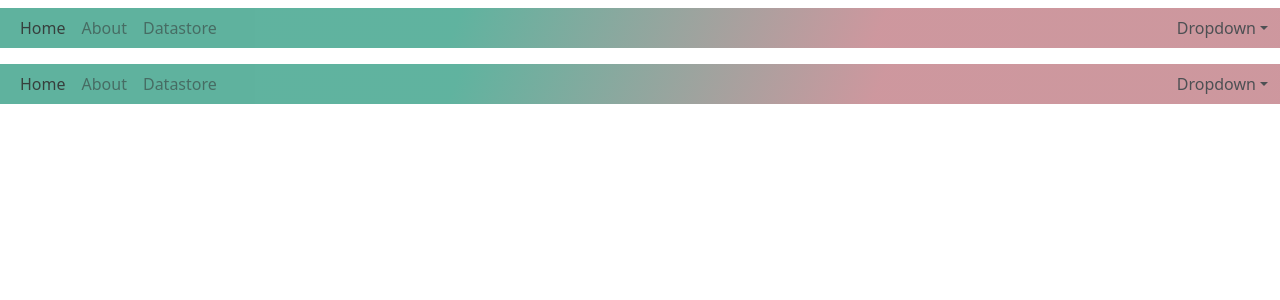
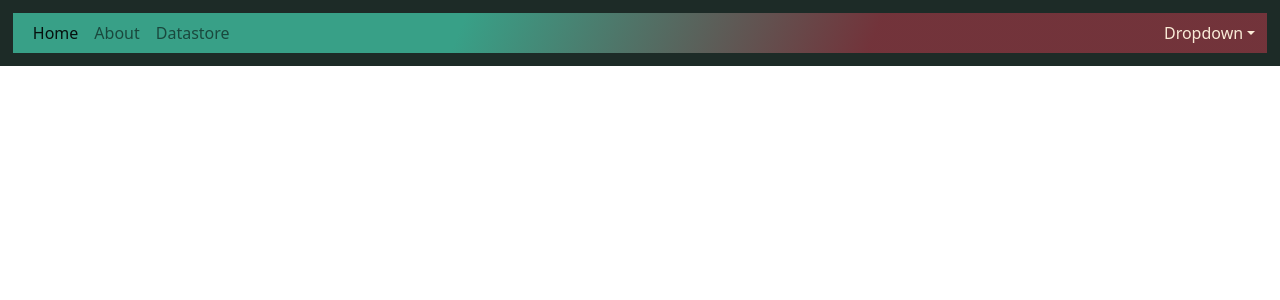
Before and after one commit to pankaj-design/practicebook, a React (Create React App) app in the folder front1/: page /navbar in a window 1280 px wide. Shown: the top 300 px of the page. Built offline with nearby package versions, Linux system fonts and the light colour scheme.

Commit message:
Navbar2 header

```diff
--- a/front1/src/App.css
+++ b/front1/src/App.css
@@ -34,36 +34,51 @@
   background-image: linear-gradient(111.84deg, #38A087 35.69%, rgba(160, 56, 69, 0.65) 68.55%);
   /* background-image: linear-gradient(180deg, red, yellow); */
 /* mix-blend-mode: normal; */
-  opacity: 80%;
+  opacity: 100%;
 }
-.D1{
-  float: right;
+.A1{
+  position: fixed;
+  width: 100%;
+  list-style: none;
+  display:flex;
+  background-color: rgb(29, 43, 39);
+  color: antiquewhite;
+  margin: 0;
+  opacity: 100%;
+  padding: 1%;
 }
-.D3{
-  float: right;
-
+.btn1{
+  color:rgb(220, 245, 231);
+  outline: none;
+}
+.btn ul li a{
+  color: red;
 }
 .D2{
-  float: right;
+ /* padding: 1%; */
+ margin: auto;
+};
+.dropdown {
   position: relative;
+  display: inline-block;
+}
 
-}
 .P1{
   height: 600px;
   width: 100%;
   /* background-image: linear-gradient(111.84deg, #38A087 35.69%, rgba(63, 26, 4, 0.75) 68.55%); */
-  background-image: url("https://images.unsplash.com/photo-1668231778943-08955dfc3afc?ixlib=rb-4.0.3&ixid=MnwxMjA3fDB8MHxwaG90by1wYWdlfHx8fGVufDB8fHx8&auto=format&fit=crop&w=870&q=80");
+  /* background-image: url("https://images.unsplash.com/photo-1668231778943-08955dfc3afc?ixlib=rb-4.0.3&ixid=MnwxMjA3fDB8MHxwaG90by1wYWdlfHx8fGVufDB8fHx8&auto=format&fit=crop&w=870&q=80"); */
   background-repeat: no-repeat;
   background-size: cover;
   align-items: center;
   /* display: grid; */
   border: 3px;
   border-style: double;
-  border-color: blue;
+  border-color: rgb(111, 28, 142);
 
 }
 .cout1{
-  color: white;
+  color: rgb(192, 27, 27);
   padding: 15px 10px;
 }
 .cout{
--- a/front1/src/App.js
+++ b/front1/src/App.js
@@ -13,8 +13,8 @@ function App() {
   return (
     <>
     <BrowserRouter>
-    <Navbar/>
-    {/* <Navbar2/> */}
+    {/* <Navbar/> */}
+    <Navbar2/>
 
       <Routes>
                  <Route exact path='/' element={< Home />}></Route>
--- a/front1/src/components/Navbar.js
+++ b/front1/src/components/Navbar.js
@@ -7,10 +7,7 @@ function Navbar() {
     <>
     <nav className="A1 navbar navbar-expand-lg ">
   <div className="container-fluid">
-    {/* <NavLink className="navbar-brand" to="/navbar">Navbar</NavLink>
-    <button className="navbar-toggler" type="button" data-bs-toggle="collapse" data-bs-target="#navbarNavAltMarkup" aria-controls="navbarNavAltMarkup" aria-expanded="false" aria-label="Toggle navigation">
-      <span className="navbar-toggler-icon"></span>
-    </button> */}
+
     <div className="collapse navbar-collapse" id="navbarNavAltMarkup">
       <div className="navbar-nav">
         <NavLink className="nav-link active" aria-current="page" to="/">Home</NavLink>
@@ -27,9 +24,9 @@ function Navbar() {
           </NavLink>
           <ul className="dropdown-menu D2">
             <li className="D2"><NavLink className="dropdown-item" to="#">Action</NavLink></li>
-            <li className="D2"><NavLink className="dropdown-item" to="#">Another action</NavLink></li>
+            <li className="D2"><NavLink className="dropdown-item" to="#">Another</NavLink></li>
             <li className="D2"><hr className="dropdown-divider"/></li>
-            <li className="D2"><NavLink className="dropdown-item" to="#">Something else here</NavLink></li>
+            <li className="D2"><NavLink className="dropdown-item" to="#">Something </NavLink></li>
           </ul>
       </div>
   </div>
--- a/front1/src/components/Navbar2.js
+++ b/front1/src/components/Navbar2.js
@@ -6,48 +6,29 @@ import '../App.css';
 function Navbar2() {
   return (
     <>
-    <nav className="navbar navbar-expand-lg bg-light">
-  <div className="container-fluid">
-    <NavLink className="navbar-brand" to="#">Navbar</NavLink>
-    <button className="navbar-toggler" type="button" data-bs-toggle="collapse" data-bs-target="#navbarSupportedContent" aria-controls="navbarSupportedContent" aria-expanded="false" aria-label="Toggle navigation">
-      <span className="navbar-toggler-icon"></span>
-    </button>
-    <div className="collapse navbar-collapse" id="navbarSupportedContent">
-      <ul className="navbar-nav me-auto mb-2 mb-lg-0">
-        <li className="nav-item">
-          <NavLink className="nav-link active" aria-current="page" to="#">Home</NavLink>
-        </li>
-        <li className="nav-item">
-          <NavLink className="nav-link" to="#">Link</NavLink>
-        </li>
-        {/* <li className="nav-item dropdown">
-          <NavLink className="nav-link dropdown-toggle" to="#" role="button" data-bs-toggle="dropdown" aria-expanded="false">
-            Dropdown
-          </NavLink>
-          <ul className="dropdown-menu">
-            <li><NavLink className="dropdown-item" to="#">Action</NavLink></li>
-            <li><NavLink className="dropdown-item" to="#">Another action</NavLink></li>
-            <li><hr className="dropdown-divider"/></li>
-            <li><NavLink className="dropdown-item" to="#">Something else here</NavLink></li> */}
-          {/* </ul>
-        </li> */}
+    <div>
+      <ul className='A1'>
+        <li className ="D2">HOME</li>
+        <li className ="D2">ABOUT</li>
+        <li className ="D2">OTHERS</li>
+        <li className ="D2">PRACTICE</li>
+        {/* <li className='D2 dropdown'>DROPDOWN</li> */}
+        <li class="dropdown">
+  <a class="btn btn1 dropdown-toggle" href="#" role="button" id="dropdownMenuLink" data-bs-toggle="dropdown" aria-expanded="false">
+    more links
+  </a>
+
+  <ul class="dropdown-menu dropdown-menu-dark" aria-labelledby="dropdownMenuLink">
+    <li><a class="dropdown-item" href="#">Action</a></li>
+    <li><a class="dropdown-item" href="#">Another action</a></li>
+    <li><a class="dropdown-item" href="#">Something else here</a></li>
+  </ul>
+</li>
       </ul>
-      <div className='D1'>
-      <NavLink className="nav-link dropdown-toggle D3" to="#" role="button" data-bs-toggle="dropdown" aria-expanded="false">
-            Dropdown
-          </NavLink>
-          <ul className="dropdown-menu D2">
-            <li><NavLink className="dropdown-item" to="#">Action</NavLink></li>
-            <li><NavLink className="dropdown-item" to="#">Another action</NavLink></li>
-            <li><hr className="dropdown-divider"/></li>
-            <li><NavLink className="dropdown-item" to="#">Something else here</NavLink></li>
-          </ul>
-      </div>
+
     </div>
-  </div>
-</nav>
-    </>
-  )
-}
 
+   </>
+  );
+  };
 export default Navbar2
```
